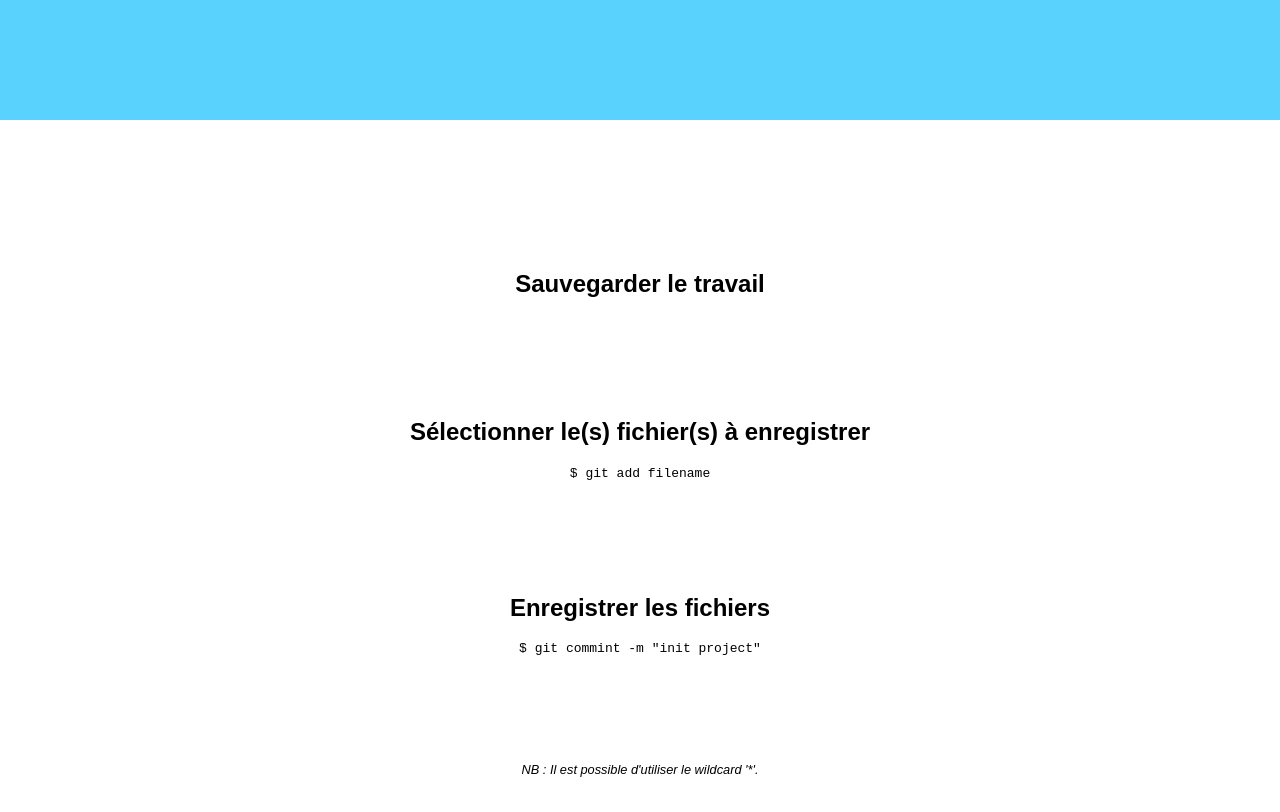
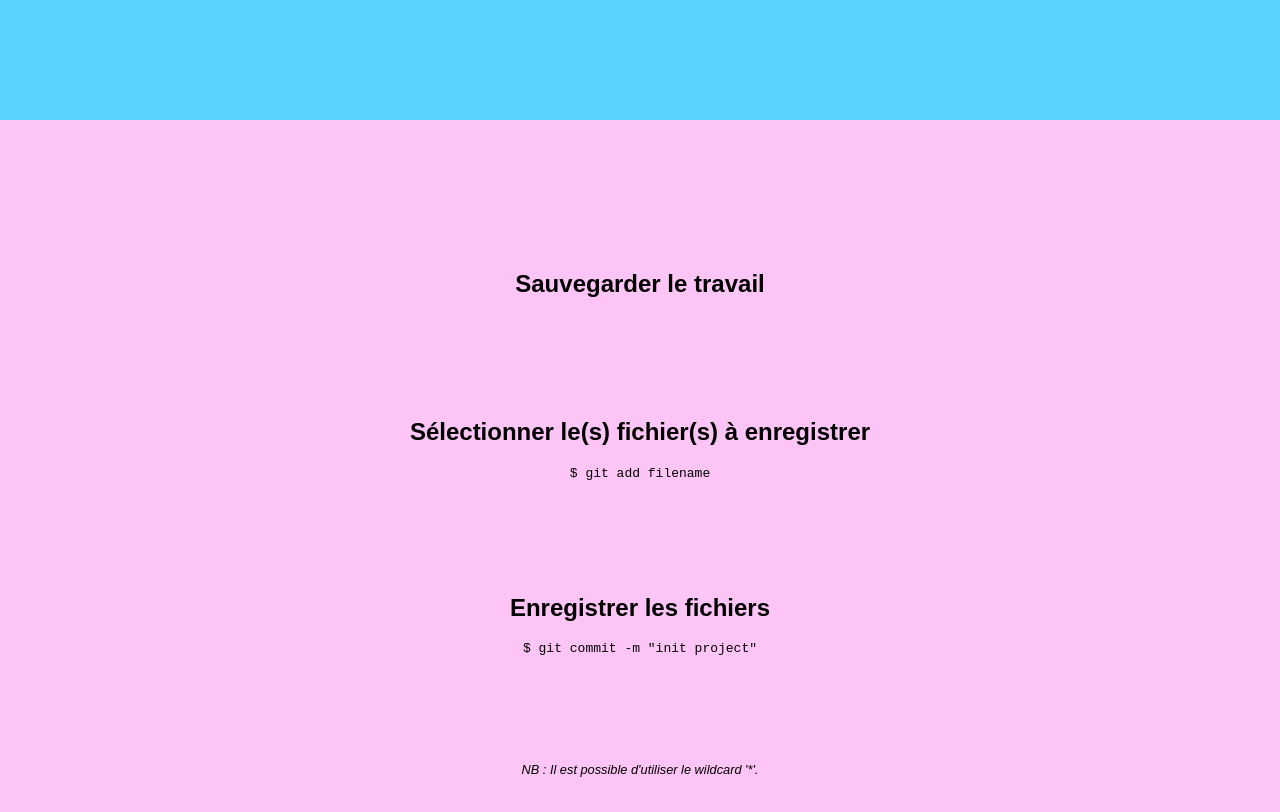
Before and after one commit to capgemini-johanne/first-repo, a plain HTML site: page index.html in a window 1280 px wide. Shown: the part 3880-4692 px from the top of the page. Drawn offline with Linux system fonts and the light colour scheme.

Commit message:
modif section commit

```diff
--- a/index.html
+++ b/index.html
@@ -54,7 +54,7 @@
         </article>
         <article>
             <h2>Enregistrer les fichiers</h2>
-            <pre>$ git commint -m "init project"</pre>
+            <pre>$ git commit -m "init project"</pre>
         </article>
         <footer>
             <p class="info">NB : Il est possible d'utiliser le wildcard '*'.</p>
--- a/style.css
+++ b/style.css
@@ -22,7 +22,8 @@ section {
     text-align: center;
 }
 
-section:nth-child(1) {
+section:nth-child(1),
+section:nth-child(6) {
     background-color: var(--back-cotton-candy);
 }
 
```
